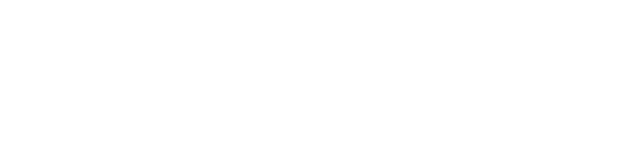
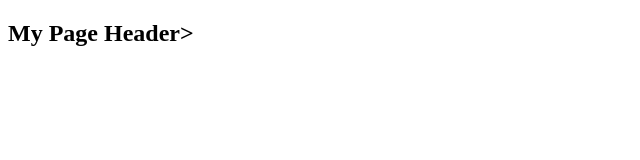
Before and after one commit to Abhiudaya-Pratyush/Git-Demo, a plain HTML site: page Index.html in a window 1280 px wide. Shown: the whole page, without its empty margins (0-640 px from the left). Drawn offline with Linux system fonts and the light colour scheme.

Commit message:
Header added

```diff
--- a/Index.html
+++ b/Index.html
@@ -7,6 +7,6 @@
     <title>Document</title>
 </head>
 <body>
-
+    <h2>My Page Header></h2>
 </body>
 </html>
```
